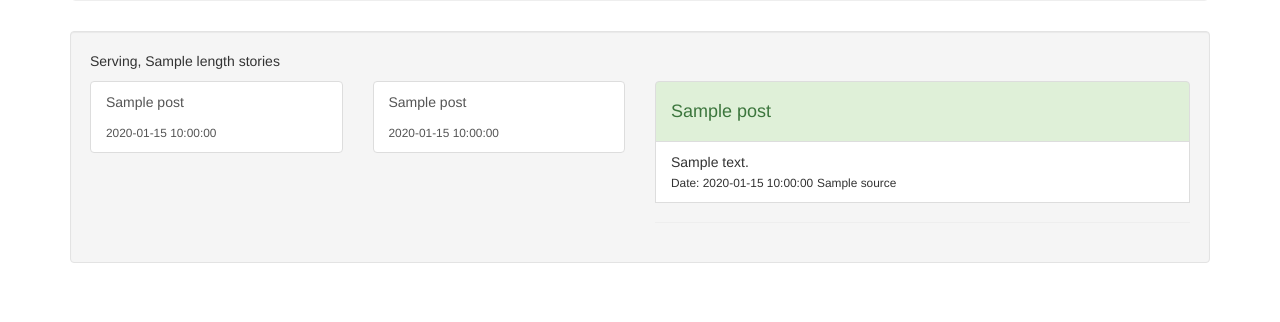
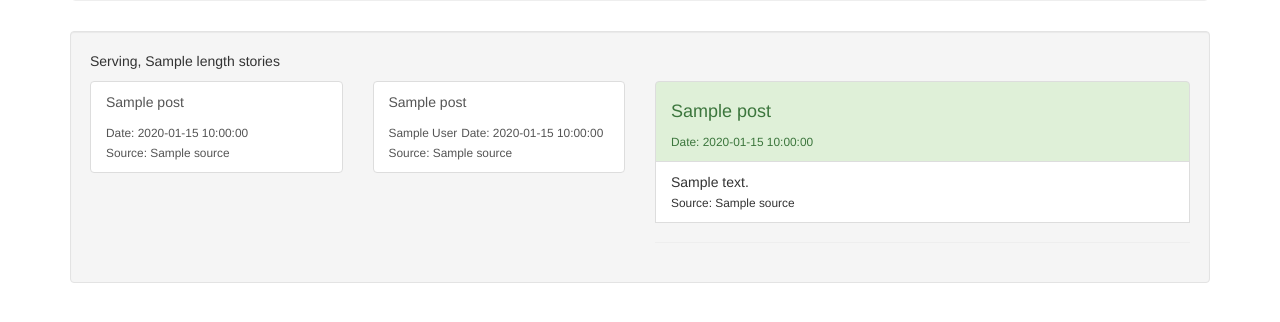
Before and after one commit to eduna75/news-reader, a Python web app: template app/templates/index.html in a window 1280 px wide. Shown: the part 264-586 px from the top of the page. Run offline with Jinja, Linux system fonts and the light colour scheme; the template is opened without the code that fills it: most values are stand-ins (such as "Sample title", 1, 10 or a date in 2020); some libraries are stand-ins or nearby versions.

Commit message:
minor fix in index.html

```diff
--- a/app/templates/index.html
+++ b/app/templates/index.html
@@ -12,7 +12,8 @@
                         {% for p in post[length:(length -20):-1] %}
                         <a href="{{ p.link }}" class="list-group-item" target="_blank">
                             <p>{{ p.title }}</p>
-                            <small>{{ p.time }}</small>
+                            <small>Date: {{ p.time }}</small><br>
+                            <small>Source: {{ p.source }}</small><br>
                         </a>
                         {% endfor %}
                     </div>
@@ -24,7 +25,9 @@
                         {% for p in post[(length -20):(length -40):-1] %}
                         <a href="{{ p.link }}" class="list-group-item" target="_blank">
                             <p>{{ p.title }}</p>
-                            <small>{{ p.time }}</small>
+                            <small>{{ p.author }}</small>
+                            <small>Date: {{ p.time }}</small><br>
+                            <small>Source: {{ p.source }}</small><br>
                         </a>
                     {% endfor %}
                     </div>
@@ -35,11 +38,11 @@
                     <div class="list-group">
                         <a href="{{ p.link }}" class="list-group-item list-group-item-success" target="_blank">
                             <h4><p>{{ p.title }}</p></h4>
+                            <small>Date: {{ p.time }}</small>
                         </a>
 
                         <p class="list-group-item">{{ p.summary }}<br>
-                        <small>Date: {{ p.time }}</small>
-                            <small>{{ p.source }}</small>
+                            <small>Source: {{ p.source }}</small><br>
                         </p>
                         <hr>
                     </div>
--- a/app/views.py
+++ b/app/views.py
@@ -14,7 +14,7 @@ def db_connect():
 def index():
     db = db_connect()
     select = db.execute('SELECT * FROM news')
-    post = [dict(id=row[0], title=row[1], summary=row[2], link=row[3], time=row[7]) for row in select.fetchall()]
+    post = [dict(id=row[0], title=row[1], summary=row[2], link=row[3], source=row[5], time=row[7]) for row in select.fetchall()]
     db.close()
     return render_template('index.html', post=post, length=len(post))
 
```
Also changed, not shown: app/post_generator.py (+8 -3 lines), app/templates/config.html (+5 -2 lines), app/news-reader.db.
